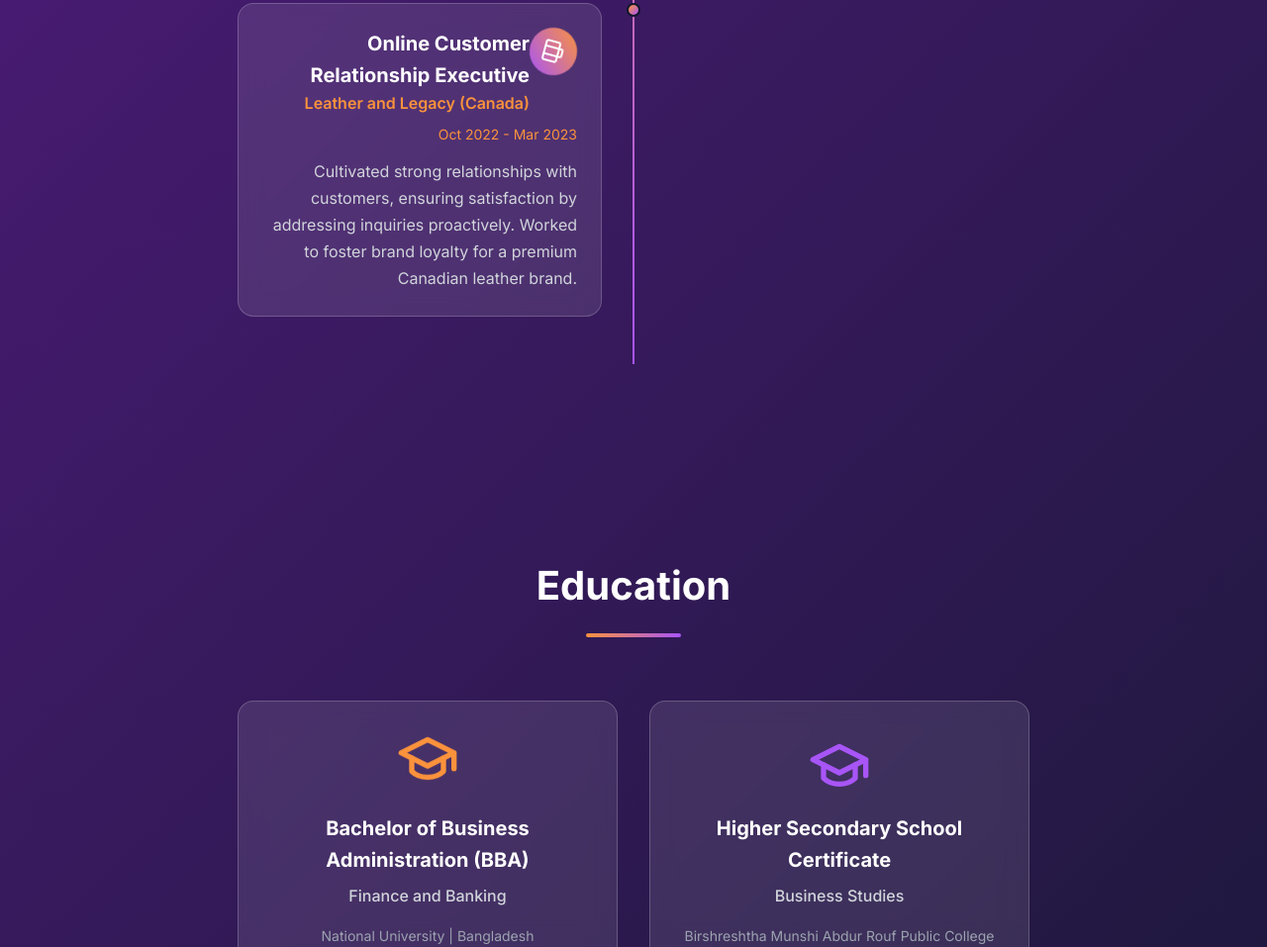
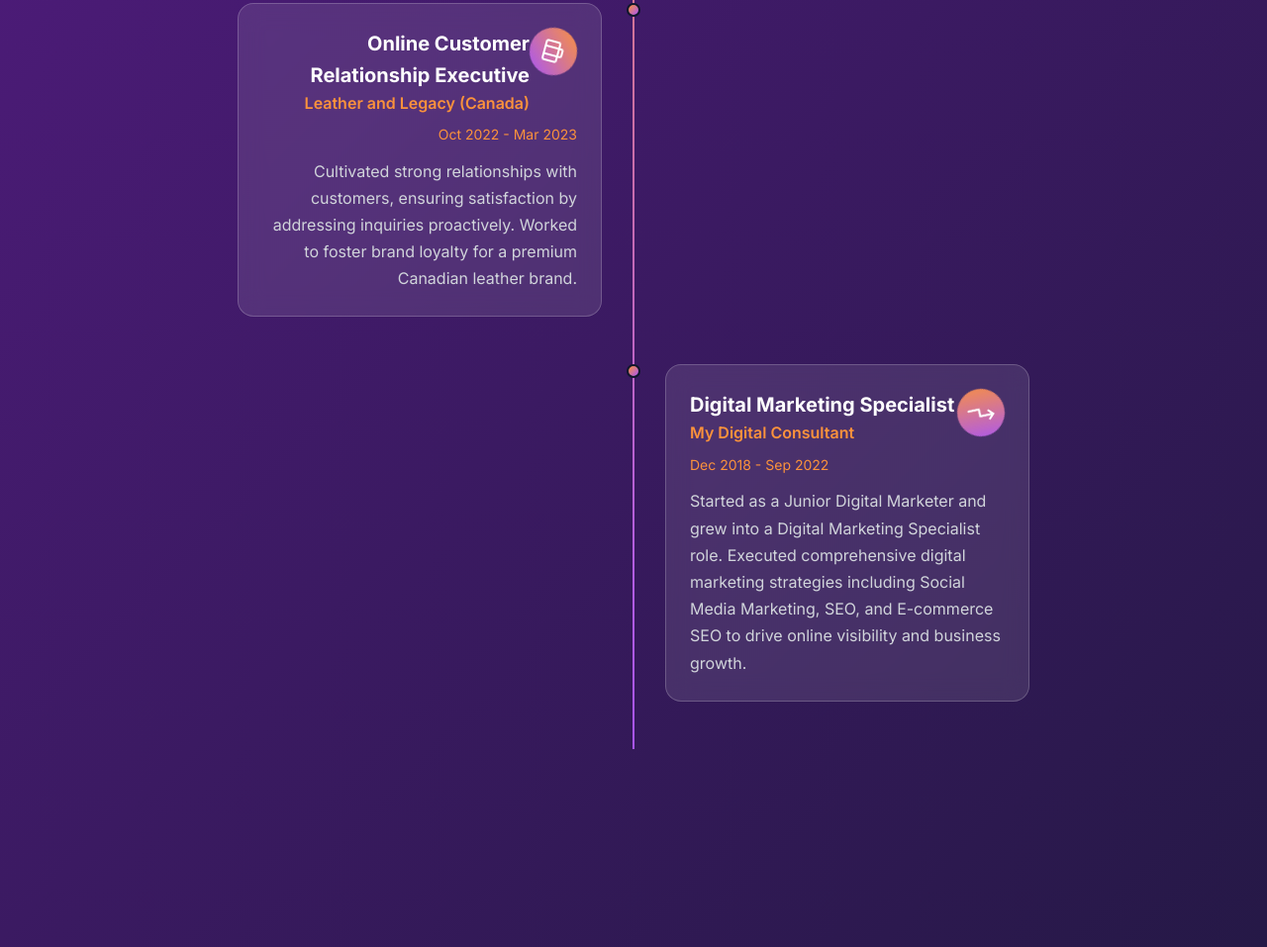
Before and after one commit to lazyhumanz/shizan, a plain HTML site: page index.html in a window 1280 px wide. Shown: the part 5132-6089 px from the top of the page at 99% size. Drawn offline with nearby package versions, Linux system fonts and the light colour scheme.

Commit message:
Update index.html

```diff
--- a/index.html
+++ b/index.html
@@ -432,6 +432,23 @@
                         <p class="description">Cultivated strong relationships with customers, ensuring satisfaction by addressing inquiries proactively. Worked to foster brand loyalty for a premium Canadian leather brand.</p>
                     </div>
                 </div>
+
+                <div class="timeline-item">
+                    <div class="timeline-dot"></div>
+                    <div class="timeline-content">
+                        <div class="timeline-header">
+                            <div>
+                                <h3>Digital Marketing Specialist</h3>
+                                <p class="company">My Digital Consultant</p>
+                            </div>
+                            <div class="timeline-icon spin-animation" style="animation-delay: 6s">
+                                <svg xmlns="http://www.w3.org/2000/svg" width="24" height="24" viewBox="0 0 24 24" fill="none" stroke="currentColor" stroke-width="2" stroke-linecap="round" stroke-linejoin="round"><polyline points="23 6 13.5 15.5 8.5 10.5 1 18"></polyline><polyline points="17 6 23 6 23 12"></polyline></svg>
+                            </div>
+                        </div>
+                        <p class="period">Dec 2018 - Sep 2022</p>
+                        <p class="description">Started as a Junior Digital Marketer and grew into a Digital Marketing Specialist role. Executed comprehensive digital marketing strategies including Social Media Marketing, SEO, and E-commerce SEO to drive online visibility and business growth.</p>
+                    </div>
+                </div>
             </div>
         </div>
     </section>
```
